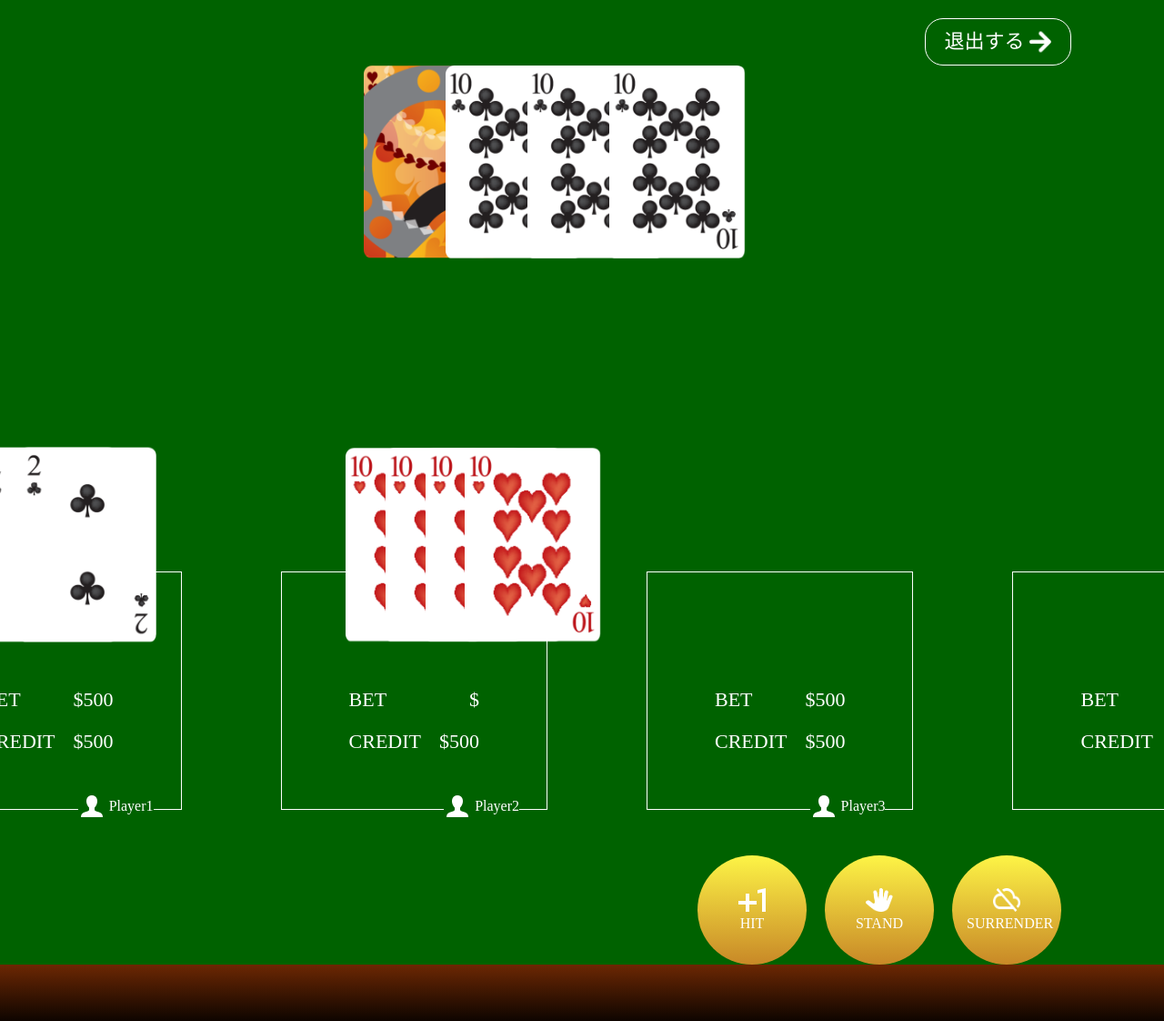
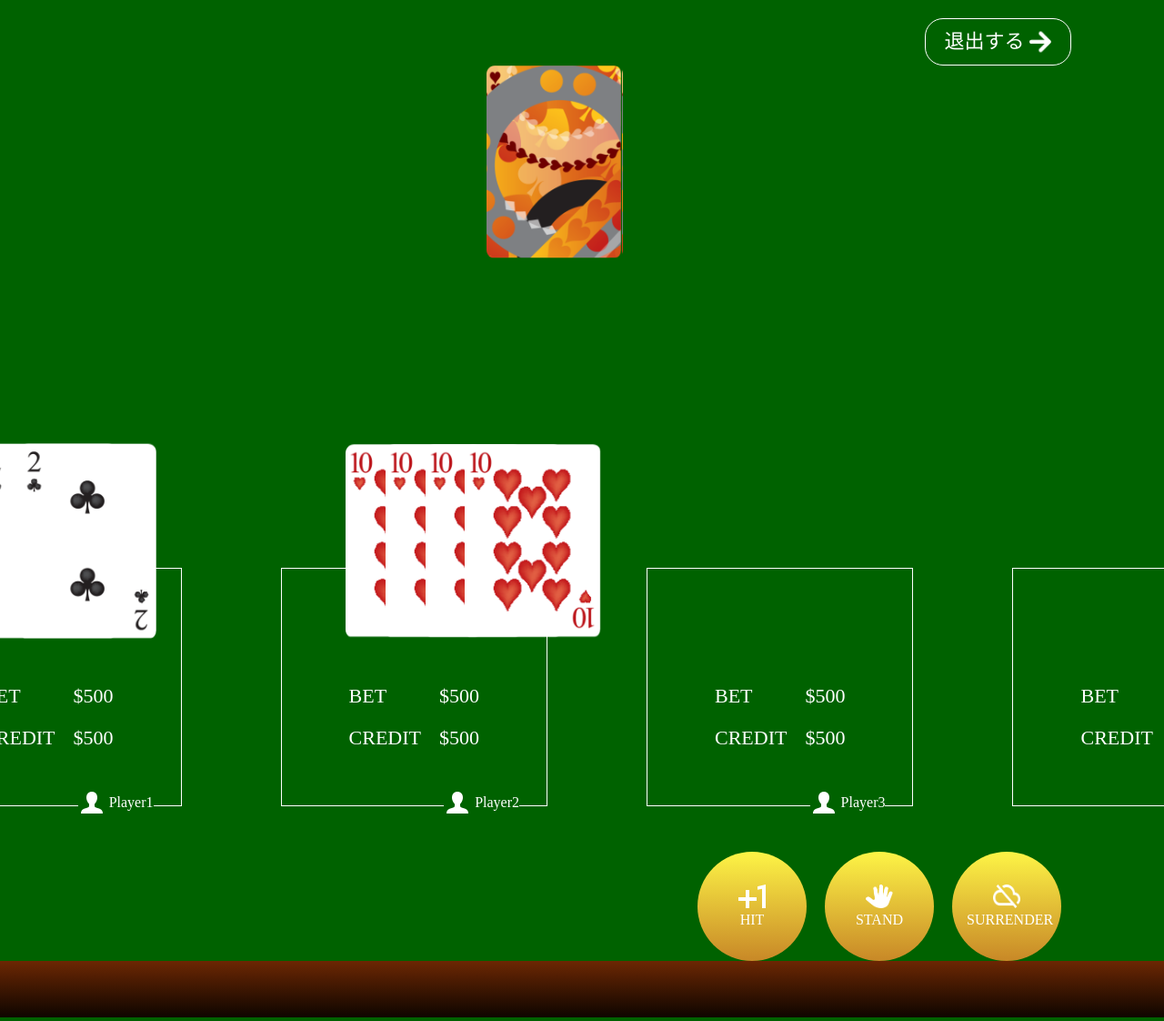
Before and after one commit to todashinya/ojt_blackJack, a PHP site: page /game in a window 1280 px wide; the page is wider, and only the part inside the window is pictured. Shown: that part at 91% size. Run offline with PHP 8.4, Linux system fonts and the light colour scheme; data that the repository does not hold is empty; some web fonts are replaced.

Commit message:
トランプ画像変更

```diff
--- a/backend/php/views/game.php
+++ b/backend/php/views/game.php
@@ -13,18 +13,11 @@
             <ul class="dealer">
                 <li>
                     <div class="img card-back"></div>
-                    <div class="img">
-                        <img src="../../img/img_10-club.png" alt="">
-                    </div>
-                    <div class="img">
-                        <img src="../../img/img_10-club.png" alt="">
-                    </div>
-                    <div class="img">
-                        <img src="../../img/img_10-club.png" alt="">
-                    </div>
                     <?php foreach ($resultHands as $handArray) : ?>
                         <?php foreach ($handArray as $hand) : ?>
-                            <img src="<?php echo $hand->image_path; ?>">
+                            <div class="img">
+                                <img src="<?php echo $hand->image_path; ?>">
+                            </div>
                         <?php endforeach; ?>
                     <?php endforeach; ?>
                 </li>
@@ -65,7 +58,7 @@
                     </div>
                     <div class="bet">
                         <p>BET</p>
-                        <p>$<?php echo $result[0]->bet; ?></p>
+                        <p>$500</p>
                     </div>
                     <div class="credit">
                         <p>CREDIT</p>
```
